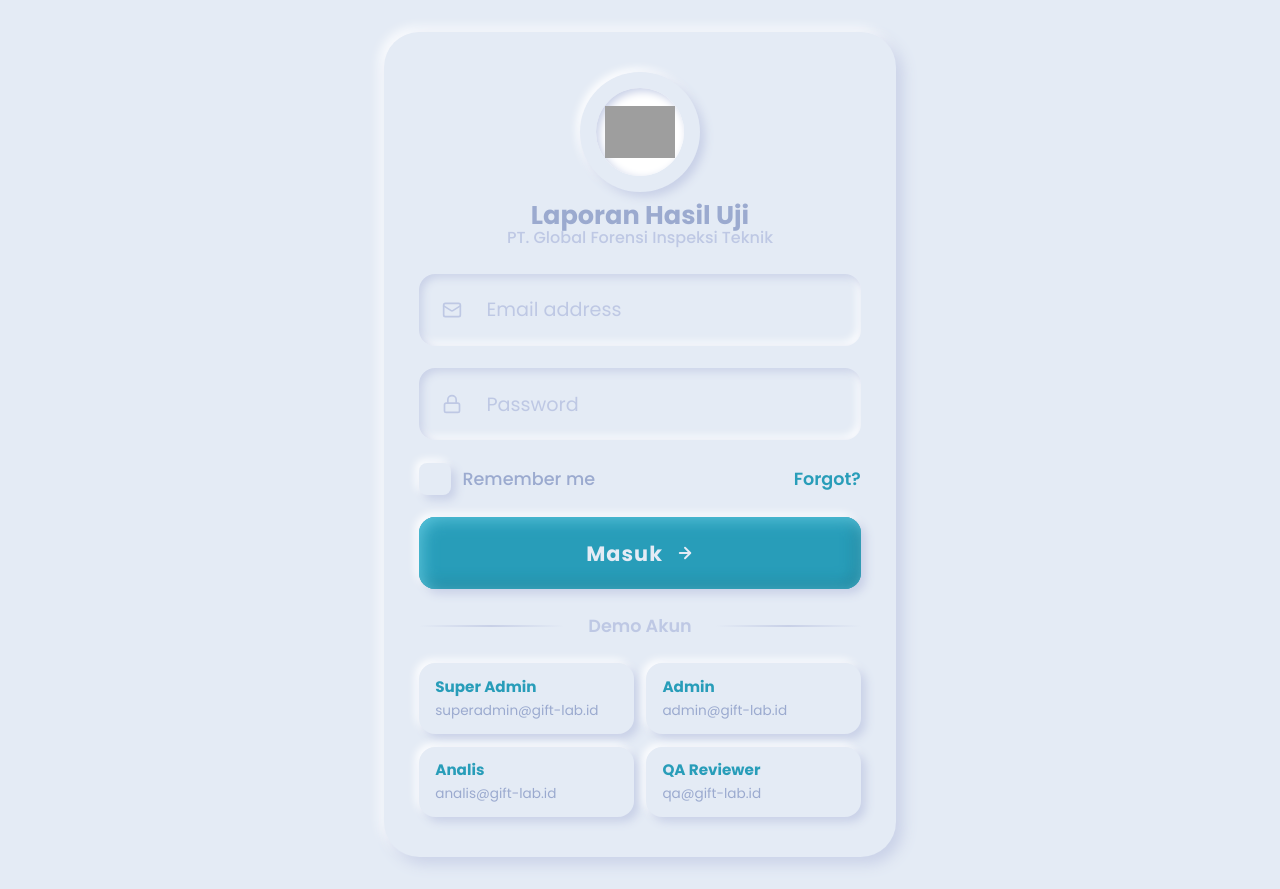
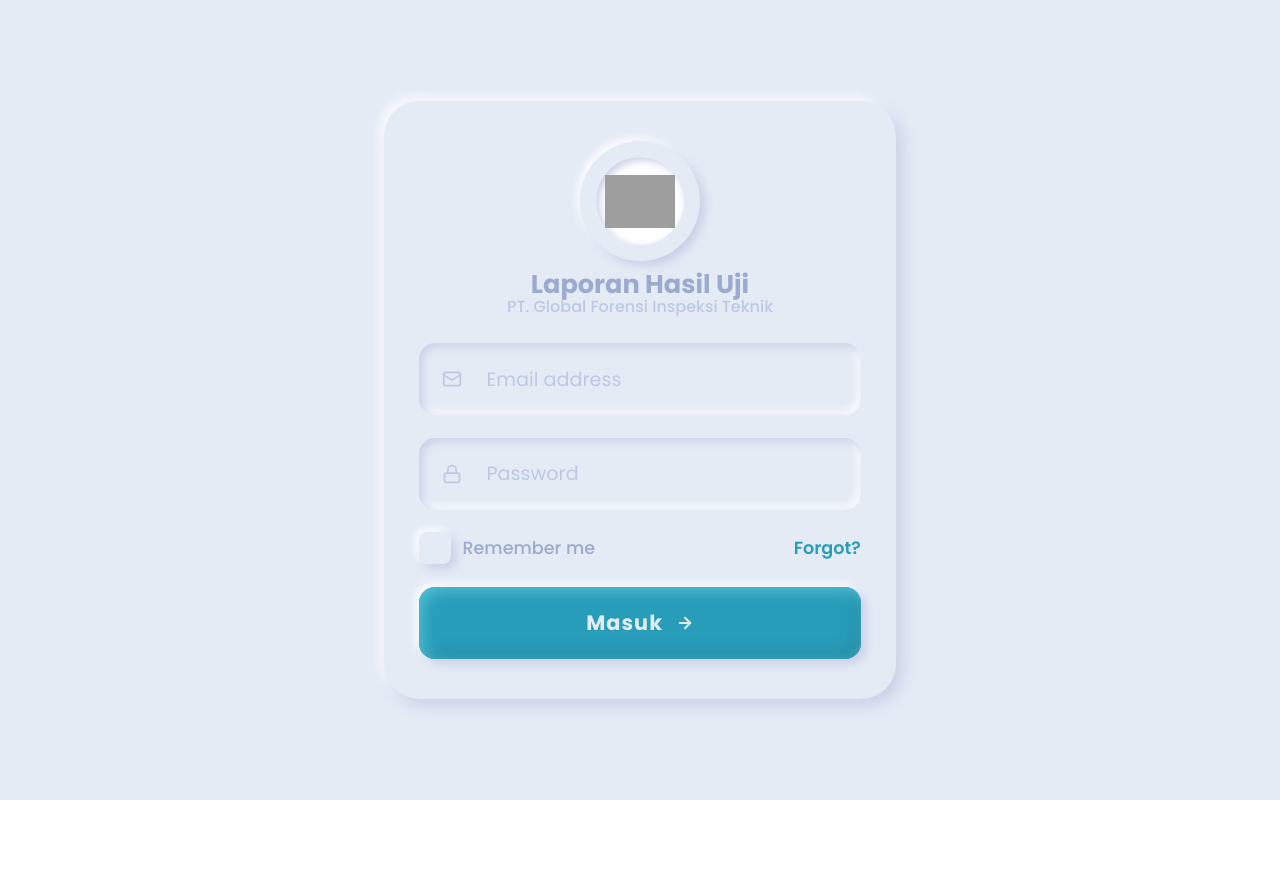
Before and after one commit to IT-GIS/gift-lhu, a Next.js app: page /login in a window 1280 px wide. After the commit the page ends 800 px from the top, so only its background shows below. Built offline with nearby package versions, Linux system fonts and the light colour scheme; no server answers; the database is empty; grey boxes are pictures that could not be loaded.

Commit message:
Remove demo accounts from login

```diff
--- a/app/login/login-client.tsx
+++ b/app/login/login-client.tsx
@@ -242,58 +242,6 @@
     cursor: not-allowed;
   }
 
-  /* Divider */
-  .neu-divider {
-    width: 100%;
-    display: flex;
-    align-items: center;
-    gap: 1.5rem;
-    color: var(--neu-light-3);
-    font-size: 1.1rem;
-    font-weight: 600;
-  }
-  .neu-divider-line {
-    flex: 1;
-    height: .1rem;
-    background: linear-gradient(to right, transparent, var(--neu-light-2), transparent);
-  }
-
-  /* Demo credential chips */
-  .neu-demo-grid {
-    width: 100%;
-    display: grid;
-    grid-template-columns: 1fr 1fr;
-    gap: .8rem;
-  }
-  .neu-demo-chip {
-    padding: 0.8rem 1rem;
-    border-radius: 1rem;
-    box-shadow: var(--neu-shadow);
-    background: var(--neu-bg);
-    cursor: pointer;
-    transition: box-shadow .2s;
-    border: none;
-    font-family: inherit;
-    text-align: left;
-  }
-  .neu-demo-chip:hover { box-shadow: var(--neu-inset); }
-  .neu-demo-chip:active { box-shadow: var(--neu-inset); }
-  .neu-chip-role {
-    font-size: .95rem;
-    font-weight: 700;
-    color: var(--neu-primary);
-    display: block;
-  }
-  .neu-chip-email {
-    font-size: .85rem;
-    color: var(--neu-dark);
-    display: block;
-    margin-top: .1rem;
-    white-space: nowrap;
-    overflow: hidden;
-    text-overflow: ellipsis;
-  }
-
   /* Spinner */
   @keyframes neu-spin { to { transform: rotate(360deg); } }
   .neu-spinner {
@@ -308,7 +256,6 @@
 
   @media (max-width: 480px) {
     .neu-card { padding: 3rem 2rem; }
-    .neu-demo-grid { grid-template-columns: 1fr; }
   }
 
   /* Cloudflare Checking Styles */
@@ -353,14 +300,6 @@
     box-shadow: var(--neu-inset);
   }
 `;
-
-// Seeded accounts — sesuaikan jika seed script sudah dijalankan
-const DEMO_ACCOUNTS = [
-  { role: "Super Admin", email: "superadmin@gift-lab.id", password: "Admin@Gift2026!" },
-  { role: "Admin", email: "admin@gift-lab.id", password: "Admin@Gift2026!" },
-  { role: "Analis", email: "analis@gift-lab.id", password: "Admin@Gift2026!" },
-  { role: "QA Reviewer", email: "qa@gift-lab.id", password: "Admin@Gift2026!" },
-];
 
 /**
  * LoginPage — Halaman login dengan desain Neumorphic Soft-UI.
@@ -410,13 +349,6 @@
       clearTimeout(timer3);
     };
   }, []);
-
-  /** Mengisi otomatis form dengan data demo yang dipilih. */
-  const fillDemo = (acc: typeof DEMO_ACCOUNTS[number]) => {
-    setEmail(acc.email);
-    setPassword(acc.password);
-    setError(null);
-  };
 
   /** Submit form ke server action `loginAction`. */
   const handleSubmit = (e: React.FormEvent<HTMLFormElement>) => {
@@ -553,27 +485,6 @@
                   }
                 </button>
               </form>
-
-              {/* ── Demo Credentials ── */}
-              <div className="neu-divider">
-                <span className="neu-divider-line" />
-                <span>Demo Akun</span>
-                <span className="neu-divider-line" />
-              </div>
-
-              <div className="neu-demo-grid">
-                {DEMO_ACCOUNTS.map((acc) => (
-                  <button
-                    key={acc.email}
-                    type="button"
-                    className="neu-demo-chip"
-                    onClick={() => fillDemo(acc)}
-                  >
-                    <span className="neu-chip-role">{acc.role}</span>
-                    <span className="neu-chip-email">{acc.email}</span>
-                  </button>
-                ))}
-              </div>
             </>
           )}
         </div>
```
